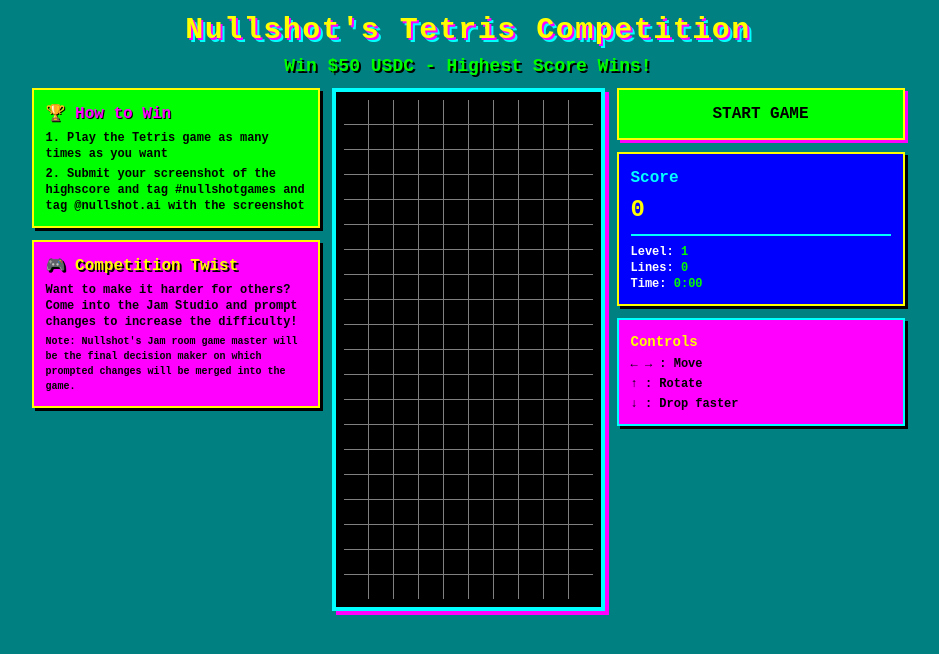
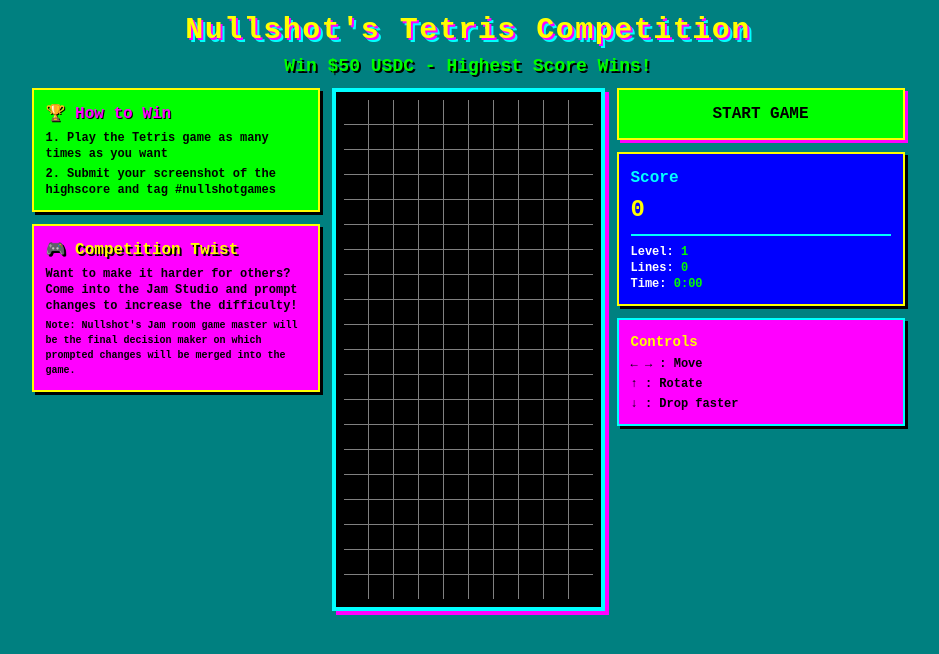
Before and after one commit to null-shot-apps/tetriscomp, a Next.js app in the folder packages/new-web-app-room/: page / in a window 1280 px wide. Shown: the top 654 px of the page, without its empty margins (172-1111 px from the left). Built offline with nearby package versions, Linux system fonts and the light colour scheme.

Commit message:
AI chat session: Updated code and files

```diff
--- a/packages/new-web-app-room/src/app/page.tsx
+++ b/packages/new-web-app-room/src/app/page.tsx
@@ -294,7 +294,7 @@
             <h2 className="text-xs sm:text-sm md:text-base font-bold mb-1 text-[#FF00FF]" style={{ textShadow: '1px 1px 0px #000' }}>🏆 How to Win</h2>
             <ol className="list-decimal list-inside space-y-1 font-bold text-[9px] sm:text-[10px] md:text-xs">
               <li>Play the Tetris game as many times as you want</li>
-              <li>Submit your screenshot of the highscore and tag #nullshotgames and tag @nullshot.ai with the screenshot</li>
+              <li>Submit your screenshot of the highscore and tag #nullshotgames</li>
             </ol>
           </div>
 
```
